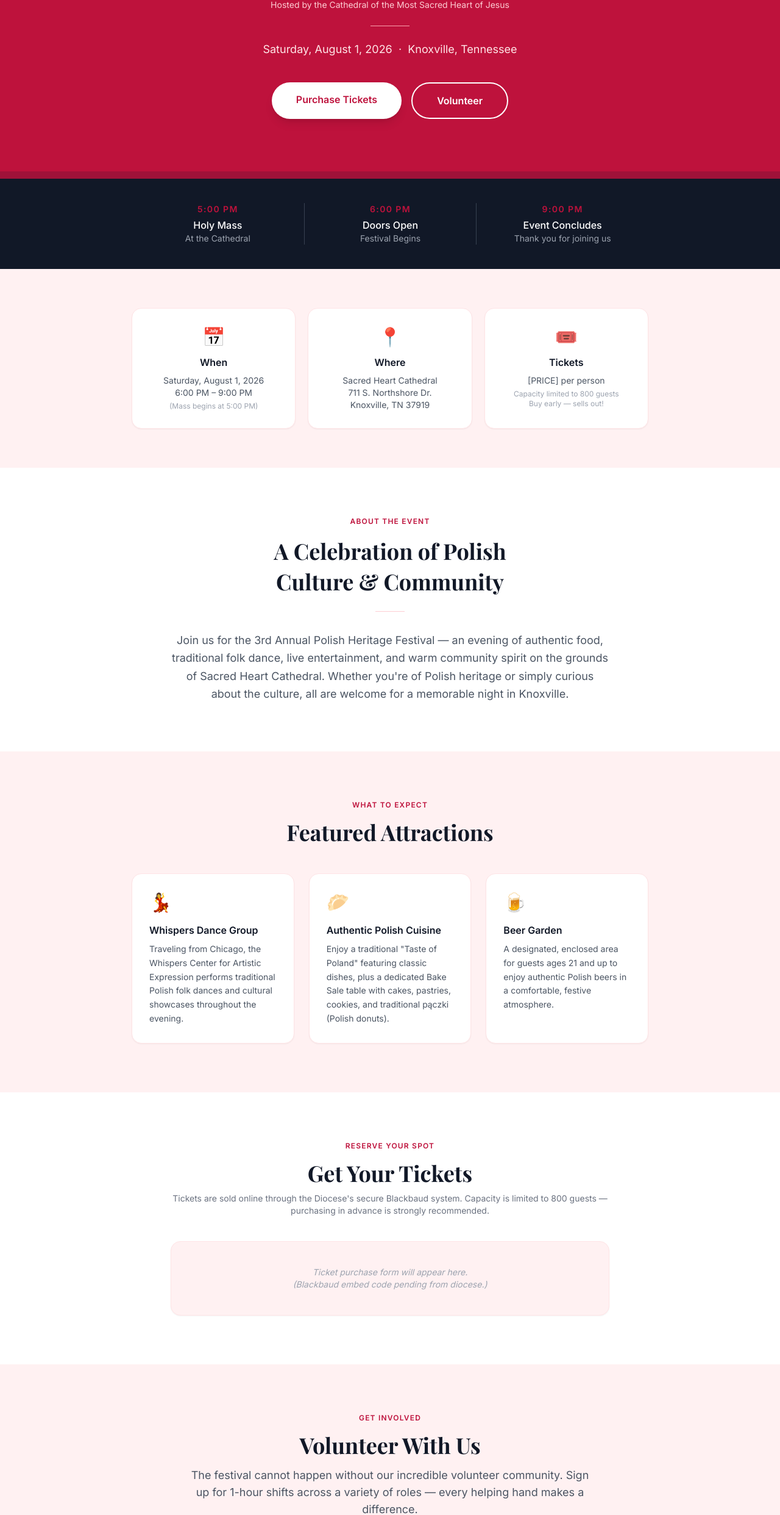
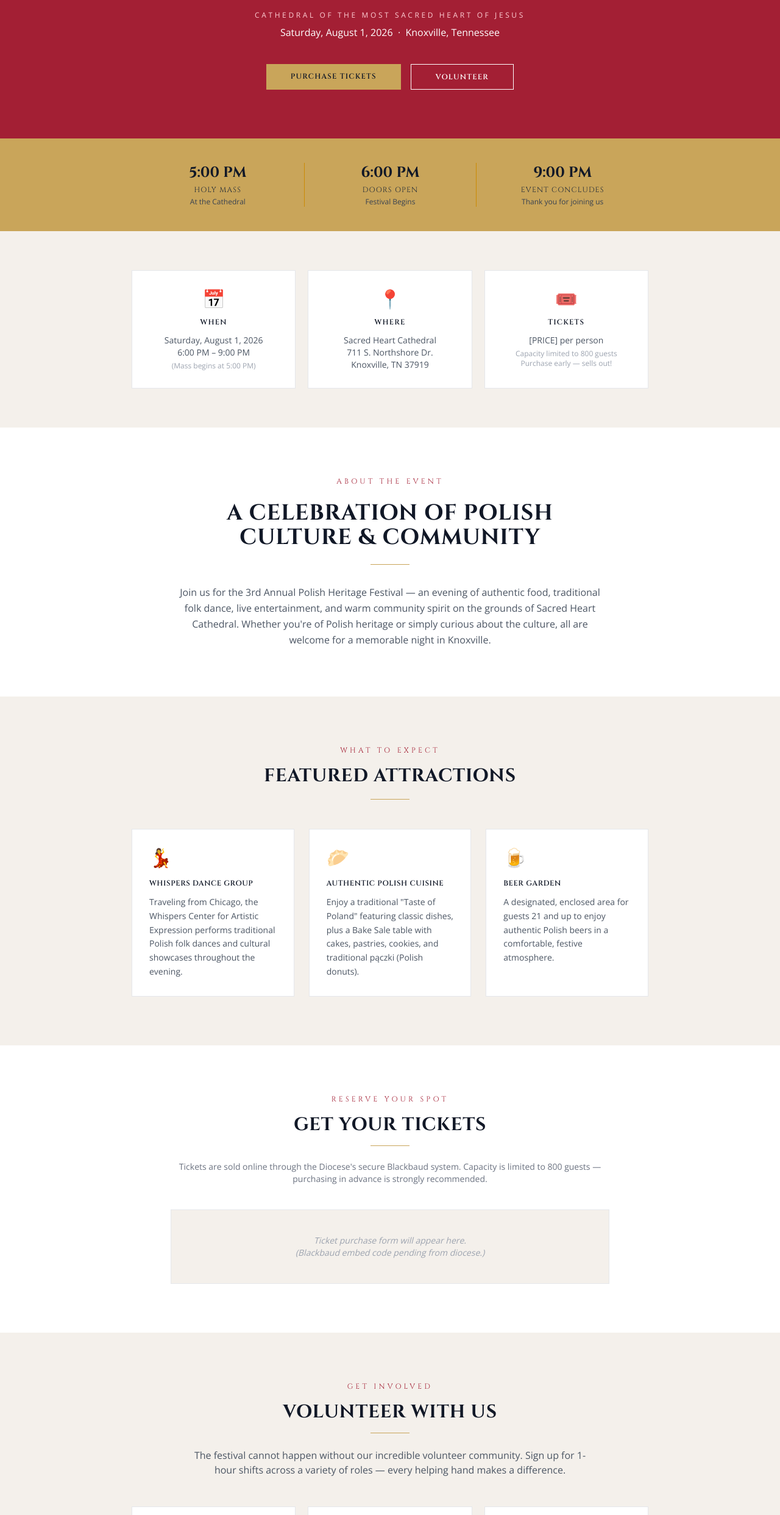
Before and after one commit to Net3IT-SHCS/polish-festival-2026, a plain HTML site: page index.html in a window 1280 px wide. Shown: the part 316-2800 px from the top of the page at 61% size. Drawn offline with nearby package versions, Linux system fonts and the light colour scheme.

Commit message:
Update event details and styling in index.html

```diff
--- a/index.html
+++ b/index.html
@@ -5,113 +5,101 @@
   <meta name="viewport" content="width=device-width, initial-scale=1.0" />
   <title>3rd Annual Polish Heritage Festival 2026 — Sacred Heart Cathedral</title>
 
-  <!-- Tailwind CSS via CDN -->
   <script src="https://cdn.tailwindcss.com"></script>
   <script>
     tailwind.config = {
       theme: {
         extend: {
           colors: {
-            crimson: '#BE123C',
-            'crimson-dark': '#9F1239',
-            'crimson-light': '#FFF1F2',
+            cathedral:      '#A31F34',
+            'cathedral-dk': '#7B1525',
+            gold:           '#C9A55A',
+            'gold-dk':      '#A8893F',
+            parchment:      '#F4F0EB',
           }
         }
       }
     }
   </script>
 
-  <!-- Google Fonts -->
+
   <link rel="preconnect" href="https://fonts.googleapis.com" />
-  <link href="https://fonts.googleapis.com/css2?family=Playfair+Display:wght@700;900&family=Inter:wght@400;500;600&display=swap" rel="stylesheet" />
+  <link href="https://fonts.googleapis.com/css2?family=Cinzel:wght@400;600;700;900&family=Open+Sans:wght@400;600&display=swap" rel="stylesheet" />
 
   <style>
-    body         { font-family: 'Inter', system-ui, sans-serif; }
-    .font-display { font-family: 'Playfair Display', Georgia, serif; }
-    html         { scroll-behavior: smooth; }
-
-    /* Folk-art diamond border */
-    .folk-border {
-      background:
-        repeating-linear-gradient(45deg,  #BE123C 0, #BE123C 3px, transparent 3px, transparent 12px),
-        repeating-linear-gradient(-45deg, #BE123C 0, #BE123C 3px, transparent 3px, transparent 12px);
-      height: 6px;
-    }
+    body          { font-family: 'Open Sans', sans-serif; }
+    .font-display { font-family: 'Cinzel', serif; }
+    html          { scroll-behavior: smooth; }
   </style>
 </head>
 
 <body class="bg-white text-gray-900 antialiased">
 
-  <!-- ─── HERO ──────────────────────────────────────────────────────── -->
-  <header class="bg-crimson text-white">
 
-    <div class="folk-border opacity-30"></div>
-
+  <header class="bg-cathedral text-white">
     <div class="max-w-5xl mx-auto px-6 py-20 text-center">
 
-      <p class="uppercase tracking-[0.3em] text-rose-200 text-xs font-semibold mb-3">
+      <p class="font-display text-gold text-xs tracking-[0.4em] uppercase mb-6">
         3rd Annual
       </p>
 
-      <h1 class="font-display font-black leading-none mb-3">
-        <span class="block text-5xl md:text-7xl">Polish Heritage</span>
-        <span class="block text-5xl md:text-7xl">Festival</span>
+      <h1 class="font-display font-black uppercase leading-tight tracking-wider mb-4">
+        <span class="block text-4xl md:text-6xl">Polish Heritage</span>
+        <span class="block text-4xl md:text-6xl">Festival</span>
       </h1>
 
-      <p class="font-display text-2xl md:text-3xl text-rose-200 mt-3 mb-2">2026</p>
+      <p class="font-display text-gold text-2xl md:text-3xl tracking-widest mb-4">2026</p>
 
-      <p class="text-rose-200 text-sm mb-6">
-        Hosted by the Cathedral of the Most Sacred Heart of Jesus
+      <div class="w-20 h-px bg-gold mx-auto mb-6"></div>
+
+      <p class="text-rose-200 text-xs uppercase tracking-[0.3em] mb-2">
+        Cathedral of the Most Sacred Heart of Jesus
       </p>
-
-      <div class="w-16 h-px bg-rose-300 mx-auto mb-6"></div>
-
-      <p class="text-rose-100 text-lg mb-10">
+      <p class="text-white text-base mb-10">
         Saturday, August 1, 2026 &nbsp;·&nbsp; Knoxville, Tennessee
       </p>
 
       <div class="flex flex-col sm:flex-row gap-4 justify-center">
         <a href="#tickets"
-           class="inline-block bg-white text-crimson font-semibold px-10 py-4 rounded-full
-                  text-base shadow-lg hover:bg-rose-50 transition-colors duration-200">
+           class="inline-block bg-gold text-gray-900 font-display font-semibold
+                  px-10 py-3 text-xs tracking-widest uppercase
+                  hover:bg-gold-dk transition-colors duration-200">
           Purchase Tickets
         </a>
         <a href="#volunteer"
-           class="inline-block border-2 border-white text-white font-semibold px-10 py-4 rounded-full
-                  text-base hover:bg-crimson-dark transition-colors duration-200">
+           class="inline-block border border-white text-white font-display font-semibold
+                  px-10 py-3 text-xs tracking-widest uppercase
+                  hover:bg-cathedral-dk transition-colors duration-200">
           Volunteer
         </a>
       </div>
 
     </div>
-
-    <div class="folk-border opacity-30"></div>
-    <div class="h-3 bg-crimson-dark"></div>
-
   </header>
 
 
-  <!-- ─── SCHEDULE STRIP ───────────────────────────────────────────── -->
-  <section class="bg-gray-900 text-white py-10">
+
+  <section class="bg-gold py-10">
     <div class="max-w-4xl mx-auto px-6">
-      <div class="grid grid-cols-1 md:grid-cols-3 gap-0 text-center divide-y md:divide-y-0 md:divide-x divide-gray-700">
+      <div class="grid grid-cols-1 md:grid-cols-3 text-center
+                  divide-y md:divide-y-0 md:divide-x divide-yellow-600">
 
         <div class="py-4 md:py-0 md:px-8">
-          <p class="text-crimson font-semibold text-sm uppercase tracking-widest mb-1">5:00 PM</p>
-          <p class="text-white font-medium">Holy Mass</p>
-          <p class="text-gray-400 text-sm">At the Cathedral</p>
+          <p class="font-display font-bold text-2xl text-gray-900">5:00 PM</p>
+          <p class="font-display text-xs uppercase tracking-widest text-gray-800 mt-1">Holy Mass</p>
+          <p class="text-gray-700 text-xs mt-1">At the Cathedral</p>
         </div>
 
         <div class="py-4 md:py-0 md:px-8">
-          <p class="text-crimson font-semibold text-sm uppercase tracking-widest mb-1">6:00 PM</p>
-          <p class="text-white font-medium">Doors Open</p>
-          <p class="text-gray-400 text-sm">Festival Begins</p>
+          <p class="font-display font-bold text-2xl text-gray-900">6:00 PM</p>
+          <p class="font-display text-xs uppercase tracking-widest text-gray-800 mt-1">Doors Open</p>
+          <p class="text-gray-700 text-xs mt-1">Festival Begins</p>
         </div>
 
         <div class="py-4 md:py-0 md:px-8">
-          <p class="text-crimson font-semibold text-sm uppercase tracking-widest mb-1">9:00 PM</p>
-          <p class="text-white font-medium">Event Concludes</p>
-          <p class="text-gray-400 text-sm">Thank you for joining us</p>
+          <p class="font-display font-bold text-2xl text-gray-900">9:00 PM</p>
+          <p class="font-display text-xs uppercase tracking-widest text-gray-800 mt-1">Event Concludes</p>
+          <p class="text-gray-700 text-xs mt-1">Thank you for joining us</p>
         </div>
 
       </div>
@@ -119,33 +107,33 @@
   </section>
 
 
-  <!-- ─── EVENT DETAIL CARDS ───────────────────────────────────────── -->
-  <section class="py-16 bg-rose-50">
+
+  <section class="py-16 bg-parchment">
     <div class="max-w-4xl mx-auto px-6">
       <div class="grid grid-cols-1 md:grid-cols-3 gap-5">
 
-        <div class="bg-white rounded-2xl shadow-sm p-7 text-center border border-rose-100">
-          <span class="text-3xl block mb-3">📅</span>
-          <h3 class="font-semibold text-gray-900 mb-2">When</h3>
+        <div class="bg-white p-7 text-center border border-gray-200">
+          <p class="text-gold text-3xl mb-3">📅</p>
+          <h3 class="font-display font-semibold uppercase tracking-widest text-xs text-gray-900 mb-3">When</h3>
           <p class="text-gray-600 text-sm">Saturday, August 1, 2026</p>
           <p class="text-gray-600 text-sm">6:00 PM – 9:00 PM</p>
           <p class="text-gray-400 text-xs mt-1">(Mass begins at 5:00 PM)</p>
         </div>
 
-        <div class="bg-white rounded-2xl shadow-sm p-7 text-center border border-rose-100">
-          <span class="text-3xl block mb-3">📍</span>
-          <h3 class="font-semibold text-gray-900 mb-2">Where</h3>
+        <div class="bg-white p-7 text-center border border-gray-200">
+          <p class="text-gold text-3xl mb-3">📍</p>
+          <h3 class="font-display font-semibold uppercase tracking-widest text-xs text-gray-900 mb-3">Where</h3>
           <p class="text-gray-600 text-sm">Sacred Heart Cathedral</p>
           <p class="text-gray-600 text-sm">711 S. Northshore Dr.</p>
           <p class="text-gray-600 text-sm">Knoxville, TN 37919</p>
         </div>
 
-        <div class="bg-white rounded-2xl shadow-sm p-7 text-center border border-rose-100">
-          <span class="text-3xl block mb-3">🎟️</span>
-          <h3 class="font-semibold text-gray-900 mb-2">Tickets</h3>
+        <div class="bg-white p-7 text-center border border-gray-200">
+          <p class="text-gold text-3xl mb-3">🎟️</p>
+          <h3 class="font-display font-semibold uppercase tracking-widest text-xs text-gray-900 mb-3">Tickets</h3>
           <p class="text-gray-600 text-sm">[PRICE] per person</p>
           <p class="text-gray-400 text-xs mt-1">Capacity limited to 800 guests</p>
-          <p class="text-gray-400 text-xs">Buy early — sells out!</p>
+          <p class="text-gray-400 text-xs">Purchase early — sells out!</p>
         </div>
 
       </div>
@@ -153,20 +141,22 @@
   </section>
 
 
-  <!-- ─── ABOUT ─────────────────────────────────────────────────────── -->
+
   <section class="py-20 bg-white">
     <div class="max-w-3xl mx-auto px-6 text-center">
 
-      <p class="text-crimson uppercase tracking-widest text-xs font-semibold mb-4">About the Event</p>
+      <p class="font-display text-cathedral uppercase tracking-[0.35em] text-xs mb-6">
+        About the Event
+      </p>
 
-      <h2 class="font-display text-4xl font-bold text-gray-900 mb-6 leading-snug">
+      <h2 class="font-display font-bold uppercase tracking-wide text-3xl md:text-4xl text-gray-900 mb-6 leading-snug">
         A Celebration of Polish<br class="hidden md:block" />
         Culture &amp; Community
       </h2>
 
-      <div class="w-12 h-px bg-rose-200 mx-auto mb-8"></div>
+      <div class="w-16 h-px bg-gold mx-auto mb-8"></div>
 
-      <p class="text-gray-600 text-lg leading-relaxed">
+      <p class="text-gray-600 text-base leading-relaxed">
         Join us for the 3rd Annual Polish Heritage Festival — an evening of authentic food,
         traditional folk dance, live entertainment, and warm community spirit on the grounds
         of Sacred Heart Cathedral. Whether you're of Polish heritage or simply curious about
@@ -177,43 +167,51 @@
   </section>
 
 
-  <!-- ─── ATTRACTIONS ───────────────────────────────────────────────── -->
-  <section class="py-20 bg-rose-50">
+
+  <section class="py-20 bg-parchment">
     <div class="max-w-4xl mx-auto px-6">
 
       <div class="text-center mb-12">
-        <p class="text-crimson uppercase tracking-widest text-xs font-semibold mb-4">What to Expect</p>
-        <h2 class="font-display text-4xl font-bold text-gray-900">Featured Attractions</h2>
+        <p class="font-display text-cathedral uppercase tracking-[0.35em] text-xs mb-4">
+          What to Expect
+        </p>
+        <h2 class="font-display font-bold uppercase tracking-wide text-3xl text-gray-900">
+          Featured Attractions
+        </h2>
+        <div class="w-16 h-px bg-gold mx-auto mt-5"></div>
       </div>
 
       <div class="grid grid-cols-1 md:grid-cols-3 gap-6">
 
-        <!-- Whispers Dance Group -->
-        <div class="bg-white rounded-2xl shadow-sm p-7 border border-rose-100">
-          <span class="text-3xl block mb-4">💃</span>
-          <h3 class="font-semibold text-gray-900 mb-2">Whispers Dance Group</h3>
+        <div class="bg-white p-7 border border-gray-200">
+          <p class="text-gold text-3xl mb-4">💃</p>
+          <h3 class="font-display font-semibold uppercase tracking-wider text-xs text-gray-900 mb-3">
+            Whispers Dance Group
+          </h3>
           <p class="text-gray-600 text-sm leading-relaxed">
             Traveling from Chicago, the Whispers Center for Artistic Expression performs
             traditional Polish folk dances and cultural showcases throughout the evening.
           </p>
         </div>
 
-        <!-- Polish Cuisine -->
-        <div class="bg-white rounded-2xl shadow-sm p-7 border border-rose-100">
-          <span class="text-3xl block mb-4">🥟</span>
-          <h3 class="font-semibold text-gray-900 mb-2">Authentic Polish Cuisine</h3>
+        <div class="bg-white p-7 border border-gray-200">
+          <p class="text-gold text-3xl mb-4">🥟</p>
+          <h3 class="font-display font-semibold uppercase tracking-wider text-xs text-gray-900 mb-3">
+            Authentic Polish Cuisine
+          </h3>
           <p class="text-gray-600 text-sm leading-relaxed">
-            Enjoy a traditional "Taste of Poland" featuring classic dishes, plus a dedicated
-            Bake Sale table with cakes, pastries, cookies, and traditional pączki (Polish donuts).
+            Enjoy a traditional "Taste of Poland" featuring classic dishes, plus a Bake Sale
+            table with cakes, pastries, cookies, and traditional pączki (Polish donuts).
           </p>
         </div>
 
-        <!-- Beer Garden -->
-        <div class="bg-white rounded-2xl shadow-sm p-7 border border-rose-100">
-          <span class="text-3xl block mb-4">🍺</span>
-          <h3 class="font-semibold text-gray-900 mb-2">Beer Garden</h3>
+        <div class="bg-white p-7 border border-gray-200">
+          <p class="text-gold text-3xl mb-4">🍺</p>
+          <h3 class="font-display font-semibold uppercase tracking-wider text-xs text-gray-900 mb-3">
+            Beer Garden
+          </h3>
           <p class="text-gray-600 text-sm leading-relaxed">
-            A designated, enclosed area for guests ages 21 and up to enjoy authentic
+            A designated, enclosed area for guests 21 and up to enjoy authentic
             Polish beers in a comfortable, festive atmosphere.
           </p>
         </div>
@@ -223,13 +221,18 @@
   </section>
 
 
-  <!-- ─── TICKETS / BLACKBAUD EMBED ────────────────────────────────── -->
+
   <section id="tickets" class="py-20 bg-white">
     <div class="max-w-3xl mx-auto px-6">
 
       <div class="text-center mb-10">
-        <p class="text-crimson uppercase tracking-widest text-xs font-semibold mb-4">Reserve Your Spot</p>
-        <h2 class="font-display text-4xl font-bold text-gray-900 mb-3">Get Your Tickets</h2>
+        <p class="font-display text-cathedral uppercase tracking-[0.35em] text-xs mb-4">
+          Reserve Your Spot
+        </p>
+        <h2 class="font-display font-bold uppercase tracking-wide text-3xl text-gray-900 mb-4">
+          Get Your Tickets
+        </h2>
+        <div class="w-16 h-px bg-gold mx-auto mb-6"></div>
         <p class="text-gray-500 text-sm">
           Tickets are sold online through the Diocese's secure Blackbaud system.
           Capacity is limited to 800 guests — purchasing in advance is strongly recommended.
@@ -243,7 +246,7 @@
         div and paste the Blackbaud snippet in its place.
         ═══════════════════════════════════════════════════
       -->
-      <div class="bg-rose-50 rounded-2xl shadow-sm p-10 border border-rose-100 text-center">
+      <div class="bg-parchment border border-gray-200 p-10 text-center">
         <p class="text-gray-400 italic text-sm">
           Ticket purchase form will appear here.<br />
           (Blackbaud embed code pending from diocese.)
@@ -255,24 +258,30 @@
   </section>
 
 
-  <!-- ─── VOLUNTEER ─────────────────────────────────────────────────── -->
-  <section id="volunteer" class="py-20 bg-rose-50">
+
+  <section id="volunteer" class="py-20 bg-parchment">
     <div class="max-w-4xl mx-auto px-6">
 
       <div class="text-center mb-12">
-        <p class="text-crimson uppercase tracking-widest text-xs font-semibold mb-4">Get Involved</p>
-        <h2 class="font-display text-4xl font-bold text-gray-900 mb-4">Volunteer With Us</h2>
-        <p class="text-gray-600 text-lg max-w-2xl mx-auto">
+        <p class="font-display text-cathedral uppercase tracking-[0.35em] text-xs mb-4">
+          Get Involved
+        </p>
+        <h2 class="font-display font-bold uppercase tracking-wide text-3xl text-gray-900 mb-4">
+          Volunteer With Us
+        </h2>
+        <div class="w-16 h-px bg-gold mx-auto mb-6"></div>
+        <p class="text-gray-600 text-base max-w-2xl mx-auto">
           The festival cannot happen without our incredible volunteer community.
           Sign up for 1-hour shifts across a variety of roles — every helping hand makes a difference.
         </p>
       </div>
 
-      <!-- Role summary cards -->
       <div class="grid grid-cols-1 md:grid-cols-3 gap-5 mb-10">
 
-        <div class="bg-white rounded-2xl shadow-sm p-6 border border-rose-100">
-          <h3 class="font-semibold text-gray-900 mb-3">⚙️ Pre-Event & Operations</h3>
+        <div class="bg-white p-6 border border-gray-200">
+          <h3 class="font-display font-semibold uppercase tracking-wider text-xs text-gray-900 mb-4">
+            Pre-Event &amp; Operations
+          </h3>
           <ul class="text-gray-600 text-sm space-y-1">
             <li>Set-Up Crew</li>
             <li>Parkers / Greeters</li>
@@ -281,10 +290,12 @@
           </ul>
         </div>
 
-        <div class="bg-white rounded-2xl shadow-sm p-6 border border-rose-100">
-          <h3 class="font-semibold text-gray-900 mb-3">🍽️ Food & Beverage</h3>
+        <div class="bg-white p-6 border border-gray-200">
+          <h3 class="font-display font-semibold uppercase tracking-wider text-xs text-gray-900 mb-4">
+            Food &amp; Beverage
+          </h3>
           <ul class="text-gray-600 text-sm space-y-1">
-            <li>Warming & Frying Crew</li>
+            <li>Warming &amp; Frying Crew</li>
             <li>Serving Station Volunteers</li>
             <li>Food Runners</li>
             <li>Bake Sale / Dessert Table</li>
@@ -292,27 +303,30 @@
           </ul>
         </div>
 
-        <div class="bg-white rounded-2xl shadow-sm p-6 border border-rose-100">
-          <h3 class="font-semibold text-gray-900 mb-3">🧹 Post-Event</h3>
+        <div class="bg-white p-6 border border-gray-200">
+          <h3 class="font-display font-semibold uppercase tracking-wider text-xs text-gray-900 mb-4">
+            Post-Event
+          </h3>
           <ul class="text-gray-600 text-sm space-y-1">
             <li>Clean-Up Crew</li>
           </ul>
-          <div class="mt-4 pt-4 border-t border-rose-100">
+          <div class="mt-4 pt-4 border-t border-gray-100">
             <p class="text-gray-400 text-xs">
-              ⚠️ Volunteers under 18 are welcome with adult supervision and a completed parental consent form.
+              Volunteers under 18 are welcome with adult supervision
+              and a completed parental consent form.
             </p>
           </div>
         </div>
 
       </div>
 
-      <!-- SignUpGenius CTA -->
       <div class="text-center">
         <a href="[SIGNUPGENIUS LINK]"
            target="_blank"
            rel="noopener noreferrer"
-           class="inline-block bg-crimson text-white font-semibold px-10 py-4 rounded-full
-                  text-base shadow-md hover:bg-crimson-dark transition-colors duration-200">
+           class="inline-block bg-cathedral text-white font-display font-semibold
+                  px-10 py-3 text-xs tracking-widest uppercase
+                  hover:bg-cathedral-dk transition-colors duration-200">
           Sign Up to Volunteer
         </a>
       </div>
@@ -321,22 +335,22 @@
   </section>
 
 
-  <!-- ─── FOOTER ────────────────────────────────────────────────────── -->
-  <footer class="bg-crimson-dark text-white">
 
-    <div class="folk-border opacity-20"></div>
-
+  <footer class="bg-cathedral-dk text-white">
     <div class="max-w-4xl mx-auto px-6 py-12 text-center">
 
-      <p class="font-display text-xl font-bold mb-1">
+      <p class="font-display font-semibold uppercase tracking-wider text-base mb-1">
         Cathedral of the Most Sacred Heart of Jesus
       </p>
-      <p class="text-rose-200 text-sm mb-1">711 S. Northshore Dr. &nbsp;·&nbsp; Knoxville, TN 37919</p>
-      <p class="text-rose-200 text-sm">[PHONE] &nbsp;·&nbsp; [EMAIL]</p>
 
-      <div class="w-16 h-px bg-rose-700 mx-auto my-6"></div>
+      <div class="w-16 h-px bg-gold mx-auto my-5"></div>
 
-      <p class="text-rose-400 text-xs">
+      <p class="text-rose-200 text-sm">711 S. Northshore Dr. &nbsp;·&nbsp; Knoxville, TN 37919</p>
+      <p class="text-rose-200 text-sm mt-1">
+        865.588.0249 &nbsp;·&nbsp; SHCathedral@shcknox.org
+      </p>
+
+      <p class="text-rose-400 text-xs mt-8">
         © 2026 Cathedral of the Most Sacred Heart of Jesus. All rights reserved.
       </p>
 
```
